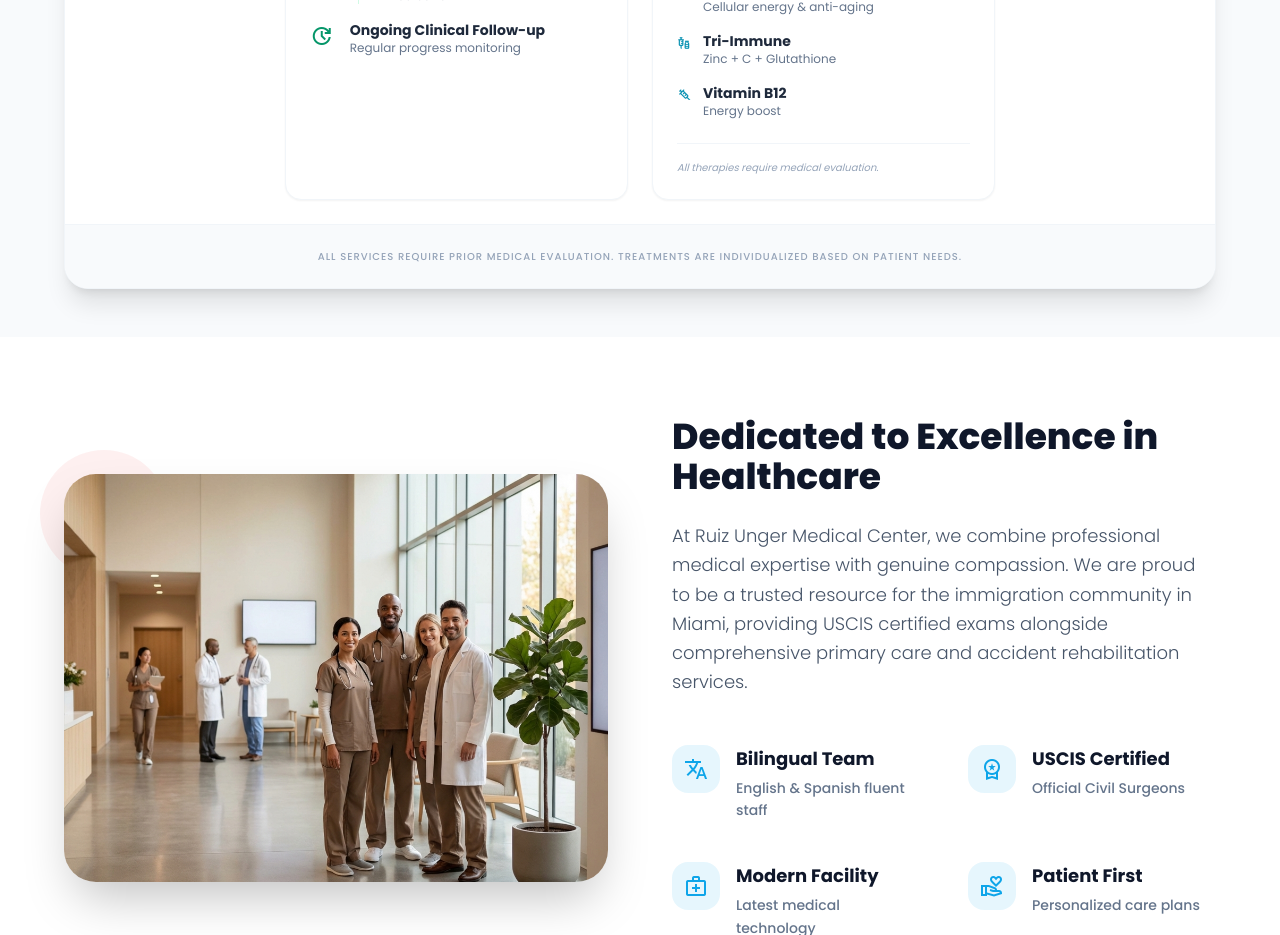
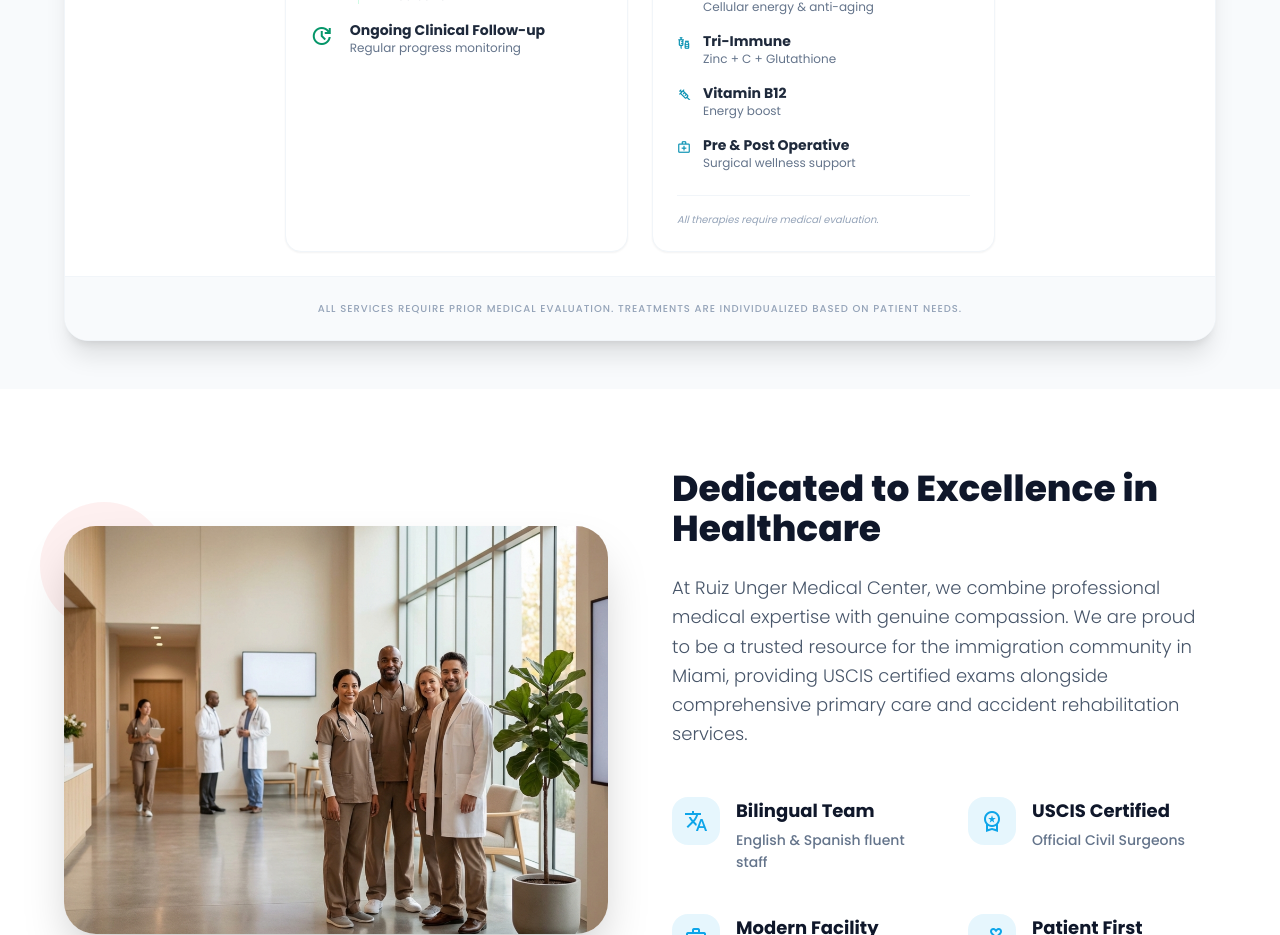
Before and after one commit to ruizuregmedicalcenter/ruizuregmedicalcenter2, a React (Vite) app: page / in a window 1280 px wide. Shown: the part 1840-2775 px from the top of the page. Built offline with nearby package versions, Linux system fonts and the light colour scheme.

Commit message:
Add Pre & Post Operative care to Wellness Therapies

```diff
--- a/src/LandingPage.jsx
+++ b/src/LandingPage.jsx
@@ -449,6 +449,15 @@
                                             <p className="text-xs text-slate-500">{language === 'en' ? 'Energy boost' : 'Impulso de energía'}</p>
                                         </div>
                                     </div>
+                                    <div className="flex gap-3">
+                                        <span className="material-symbols-outlined text-cyan-600 text-sm mt-0.5">medical_services</span>
+                                        <div>
+                                            <div className="flex items-baseline gap-2">
+                                                <span className="block text-sm font-bold text-slate-800">{language === 'en' ? 'Pre & Post Operative' : 'Pre y Post Operatorio'}</span>
+                                            </div>
+                                            <p className="text-xs text-slate-500">{language === 'en' ? 'Surgical wellness support' : 'Apoyo de bienestar quirúrgico'}</p>
+                                        </div>
+                                    </div>
                                 </div>
                                 <p className="text-[10px] text-slate-400 mt-6 pt-4 border-t border-slate-100 italic">
                                     {language === 'en' ? 'All therapies require medical evaluation.' : 'Todas las terapias requieren evaluación médica.'}
```
